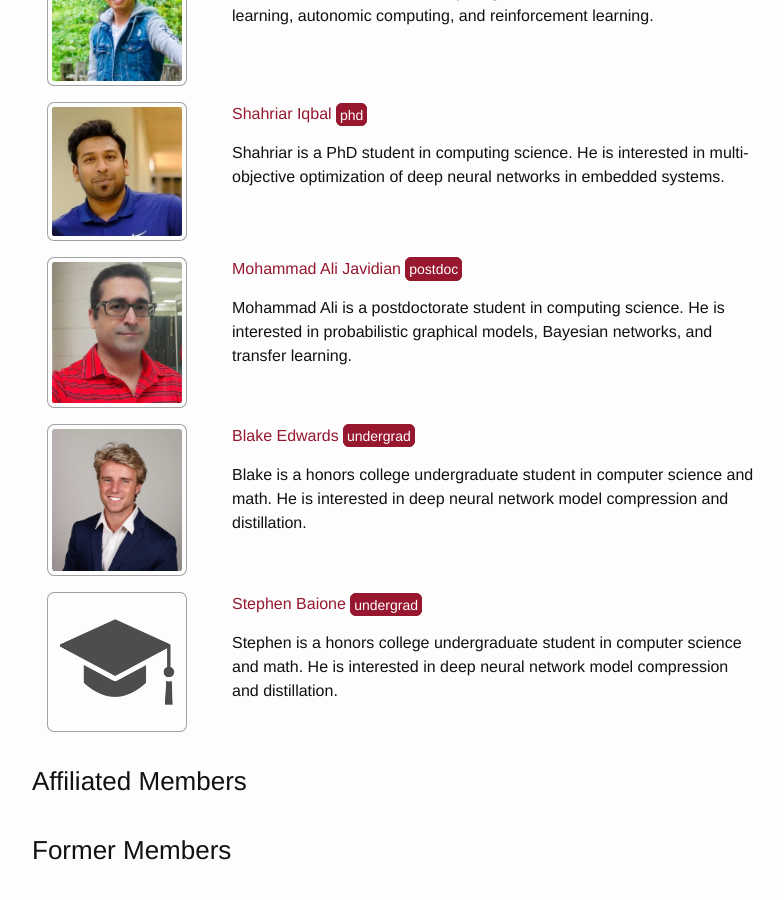
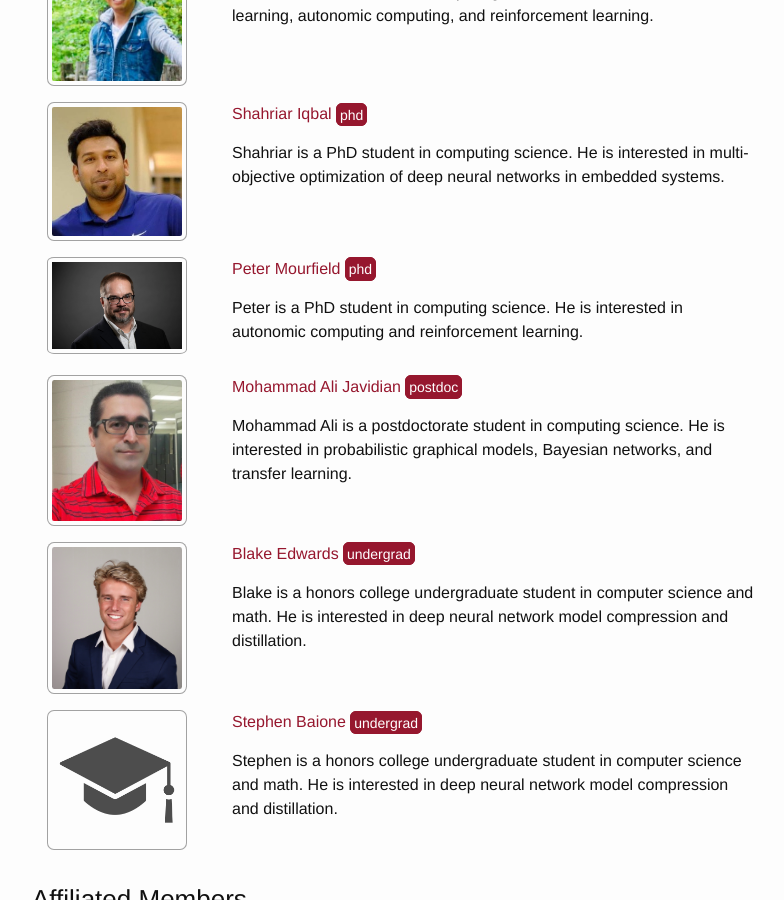
Before and after one commit to pooyanjamshidi/pooyanjamshidi.github.io, a Jekyll site: the page built from nav/students.md, in a window 1280 px wide and 900 px high, scrolled down 1084 px. Shown: the whole window, without its empty margins (238-1022 px from the left). Built offline with Jekyll 4.4.1, drawn with Linux system fonts in a browser that asks for light colours.

Commit message:
adding peter

```diff
--- a/_data/members.yml
+++ b/_data/members.yml
@@ -24,6 +24,13 @@
   status: current
   bio: Shahriar is a PhD student in computing science. He is interested in multi-objective optimization of deep neural networks in embedded systems.
 
+- name: Peter Mourfield
+  prog: phd
+  id: mourfield
+  website: https://peter-mourfield.github.io/
+  status: current
+  bio: Peter is a PhD student in computing science. He is interested in autonomic computing and reinforcement learning.
+
 - name: Mohammad Ali Javidian
   prog: postdoc
   id: javidian
```
Also changed, not shown: resources/images/members/mourfield.jpg (added).
